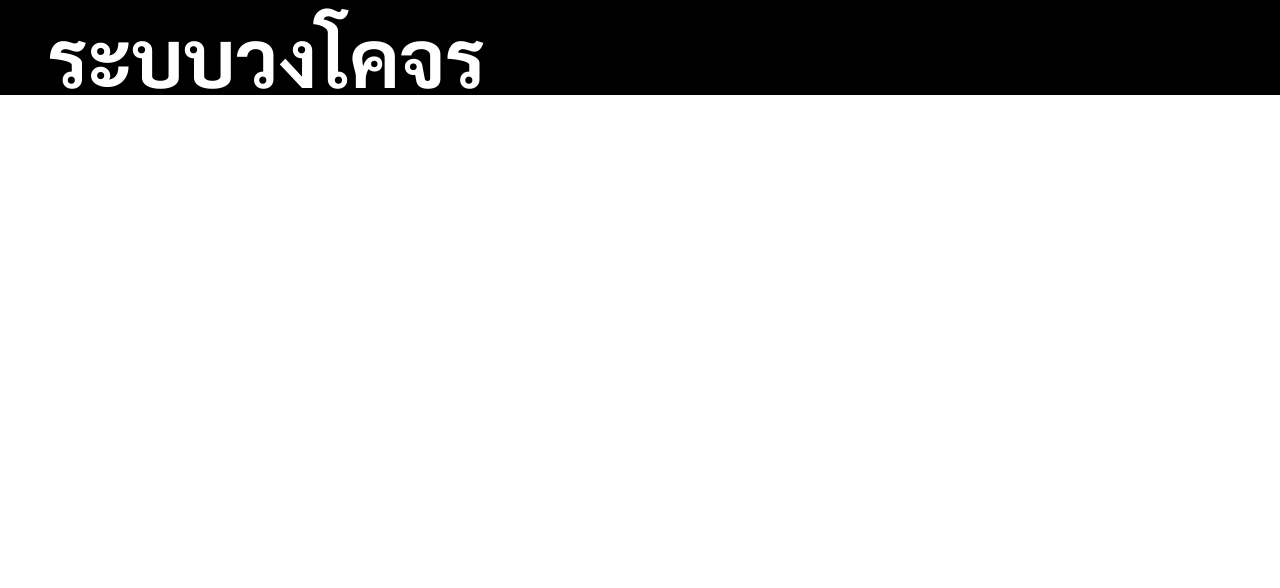
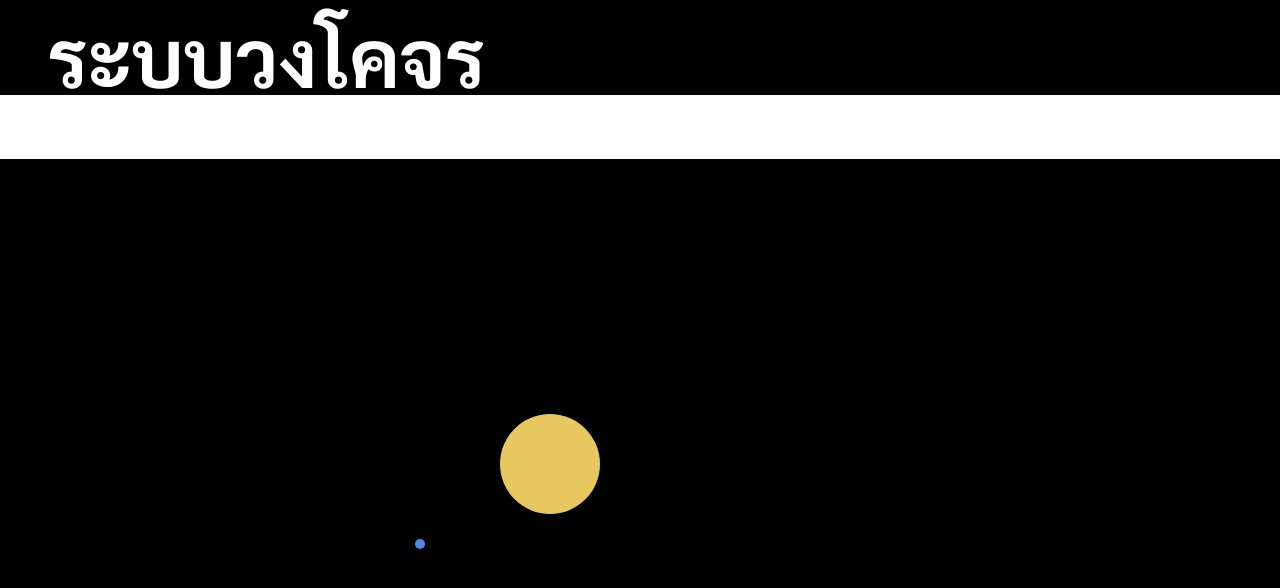
Before and after one commit to X982pGitHub/Astronautica, a plain HTML site: page orbital-simulation.html in a window 1280 px wide. Shown: the part 86-674 px from the top of the page. Drawn offline with Linux system fonts and the light colour scheme.

Commit message:
bug squashing

```diff
--- a/css/orbital-sim.css
+++ b/css/orbital-sim.css
@@ -10,6 +10,7 @@ canvas {
     position: absolute;
     top: 0;
     left: 0;
+    margin: 0;
 }
 
 #object2 {
@@ -20,6 +21,7 @@ canvas {
     position: absolute;
     top: 0;
     left: 0;
+    margin: 0;
 }
 
 .orbit-sim {
--- a/js/orbital-sim.js
+++ b/js/orbital-sim.js
@@ -16,10 +16,10 @@ let r, f;
 const radius1 = 100;
 const radius2 = 10;
 
-document.getElementById("object1").style.width = radius1;
-document.getElementById("object1").style.height = radius1;
-document.getElementById("object2").style.width = radius2;
-document.getElementById("object2").style.height = radius2;
+document.getElementById("object1").style.width = radius1 + 'px';
+document.getElementById("object1").style.height = radius1 + 'px';
+document.getElementById("object2").style.width = radius2 + 'px';
+document.getElementById("object2").style.height = radius2 + 'px';
 
 // Initial position and velocity of body 1
 let position1 = new Vector(500, 500);
@@ -59,14 +59,14 @@ function simulate() {
     // Update the position of body 1 based on its velocity
     position1.x += velocity1.x * dt;
     position1.y += velocity1.y * dt;
-    document.getElementById("object1").style.left = position1.x;
-    document.getElementById("object1").style.top = position1.y;
+    document.getElementById("object1").style.left = position1.x + 'px';
+    document.getElementById("object1").style.top = position1.y + 'px';
 
     // Update the position of body 2 based on its velocity
     position2.x += velocity2.x * dt;
     position2.y += velocity2.y * dt;
-    document.getElementById("object2").style.left = position2.x;
-    document.getElementById("object2").style.top = position2.y;
+    document.getElementById("object2").style.left = position2.x + 'px';
+    document.getElementById("object2").style.top = position2.y + 'px';
 
     if (n % 10 == 0) {
         prevPosition1.push([position1.x, position1.y]);
--- a/orbital-simulation.html
+++ b/orbital-simulation.html
@@ -57,11 +57,10 @@
     <div class="title-container">
         <h1>ระบบวงโคจร</h1>
     </div>
-    <main>
+    <main style="background: black; width: 100vw; height: 100vh; margin: 0;">
+        <div id="object1"></div>
+        <div id="object2"></div>
     </main>
-    <div id="object1"></div>
-    <div id="object2"></div>
-
     <script src="./js/svg-js/svg.min.js"></script>
     <script src="./js/orbital-sim.js"></script>
 
```
